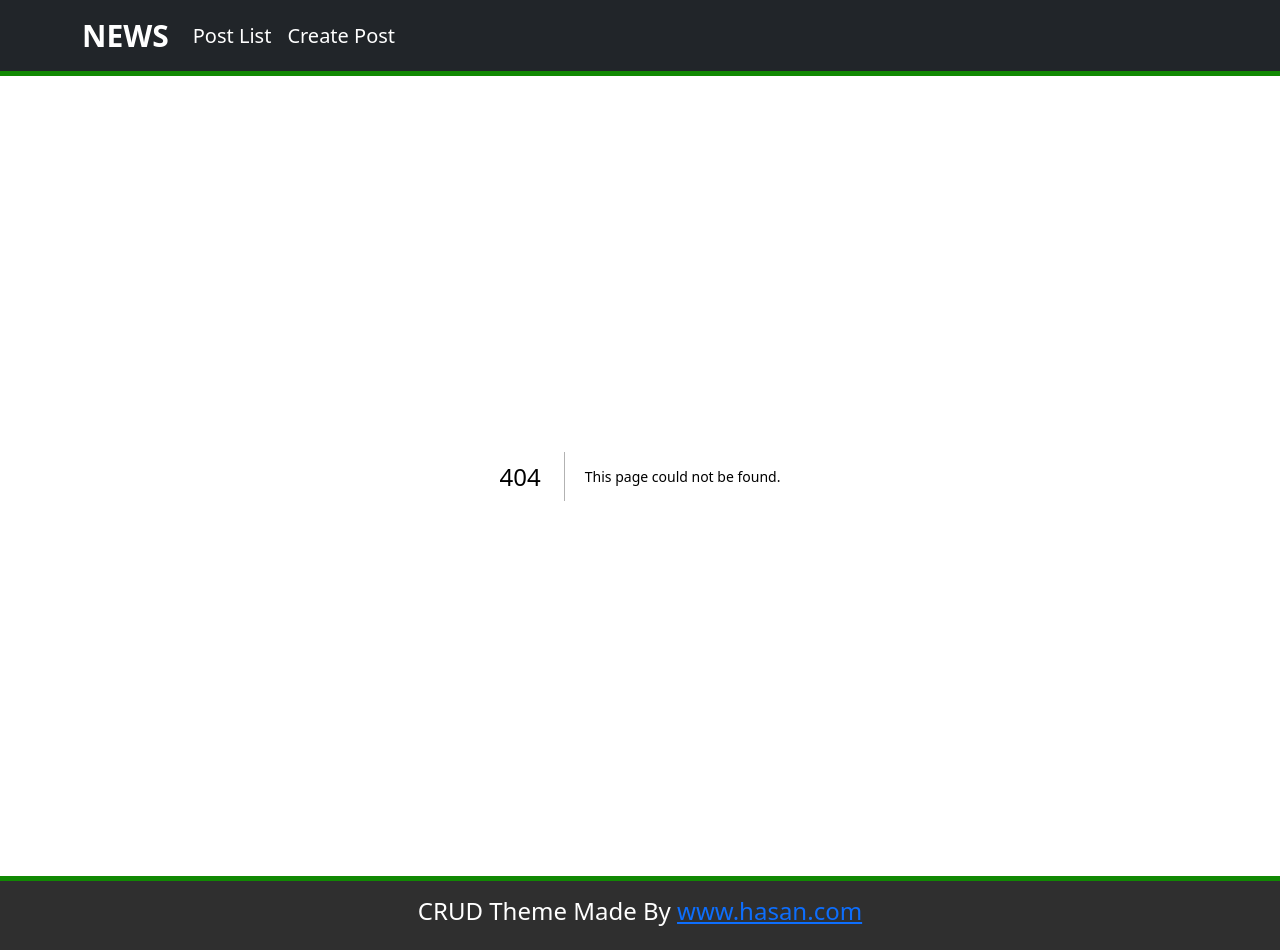
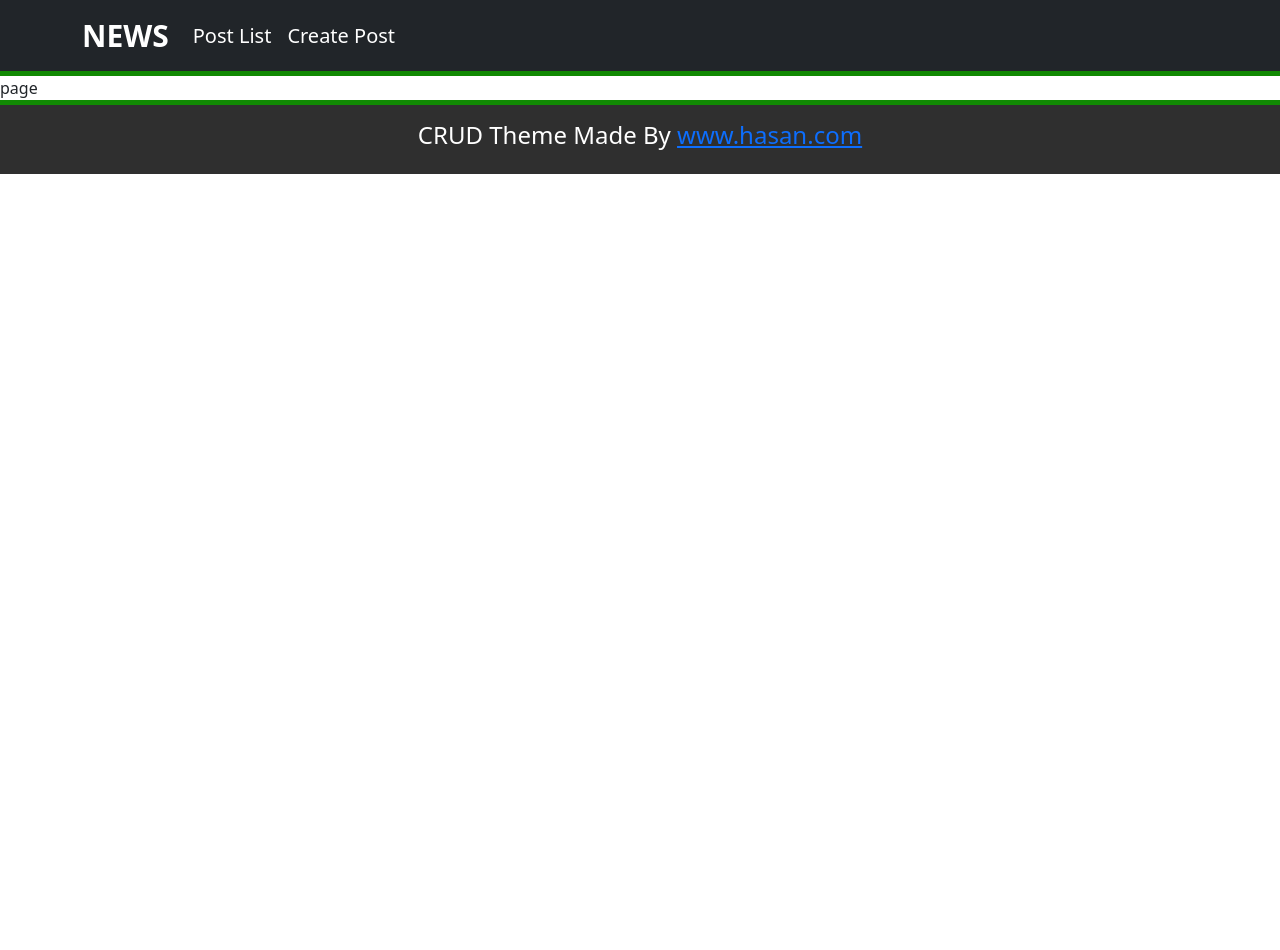
Before and after one commit to Hasancse1617/nodejs_nextjs_prisma_postgresql, a Next.js app in the folder front_app/: page /posts/create in a window 1280 px wide. Before the commit this address had no page. After the commit the page ends 800 px from the top, so only its background shows below. Built offline with nearby package versions, Linux system fonts and the light colour scheme.

Commit message:
added post create page

```diff
--- /dev/null
+++ b/front_app/app/posts/create/page.js
@@ -0,0 +1,8 @@
+import React from 'react';
+
+function page() {
+  return (
+    <div>page</div>
+  )
+}
+export default page;
```
